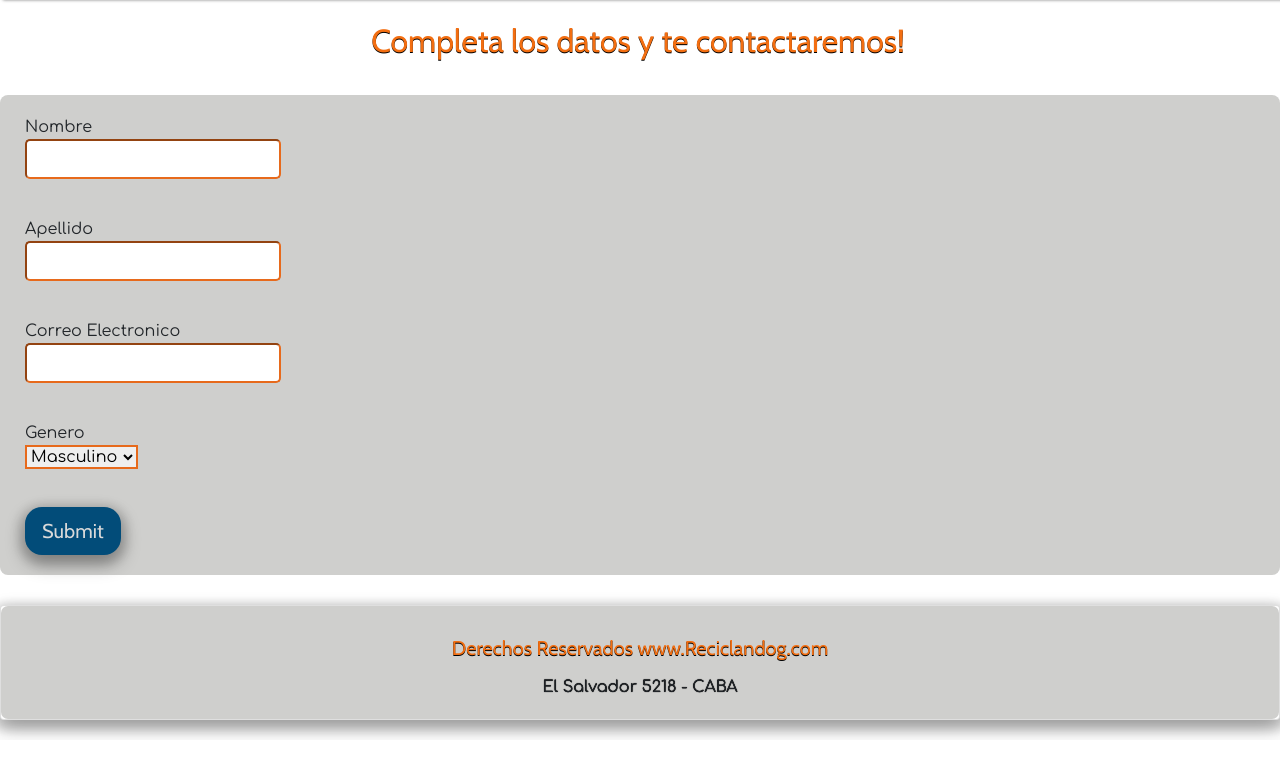
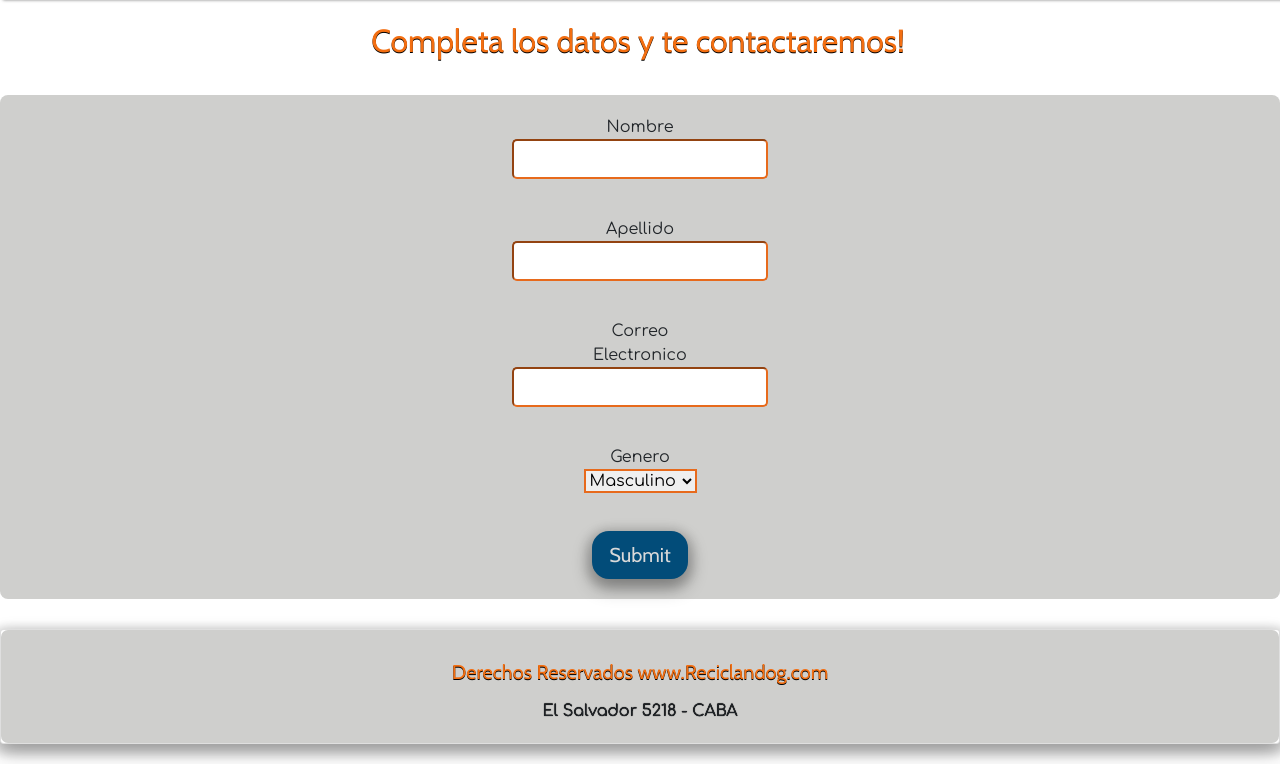
Before and after one commit to joaquinfedericogonzalez/Reciclandog, a website: page Voluntariados.html in a window 1280 px wide. Shown: the part 850-1614 px from the top of the page. Before the commit the page ends 1590 px from the top, so only its background shows below. Drawn offline with nearby package versions, Linux system fonts and the light colour scheme.

Commit message:
centrado de formulario

```diff
--- a/Voluntariados.html
+++ b/Voluntariados.html
@@ -73,7 +73,7 @@
             <h2 class="titulo">Completa los datos y te contactaremos!</h2>
                 <!--aca hice un formulario-->
 
-                <form class="formulario mx-auto">
+                <form class="formulario">
                     <fieldset class="fondo">
                         <div>
                             <label>Nombre
@@ -88,7 +88,7 @@
                             </label>
                         </div>
                         <div>
-                            <label>Correo Electronico
+                            <label>Correo <br> Electronico
                                 <input type="email" name="Correo Electronico">
                             </label>
                         </div>
--- a/estilos/estilitos.css
+++ b/estilos/estilitos.css
@@ -304,9 +304,12 @@
 .fondo{
     display: flex;
     flex-direction: column;
+    align-items: center;
+    text-align: center;
     padding: 5px 5px 5px 5px;
     margin-left: 5px;
     margin-right: 5px;
+
 }
 
 .fondo div label input{
```
